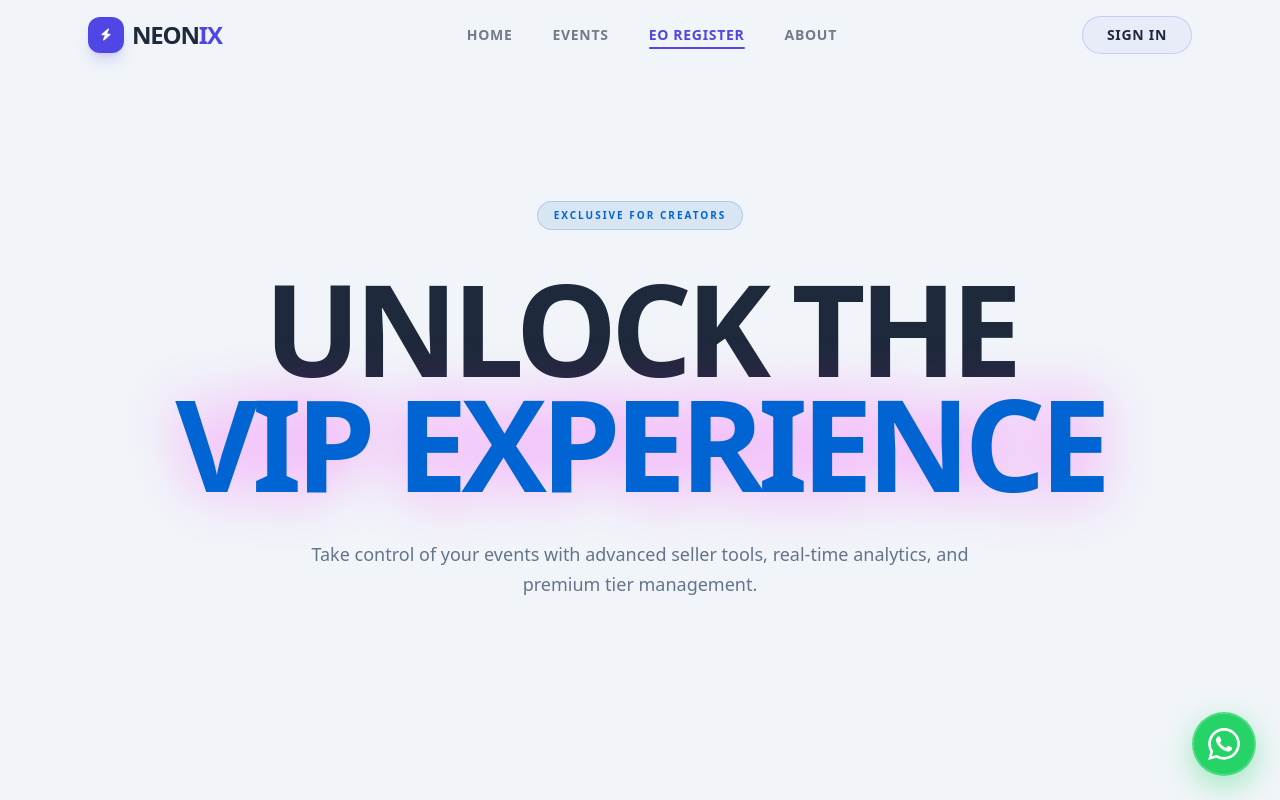
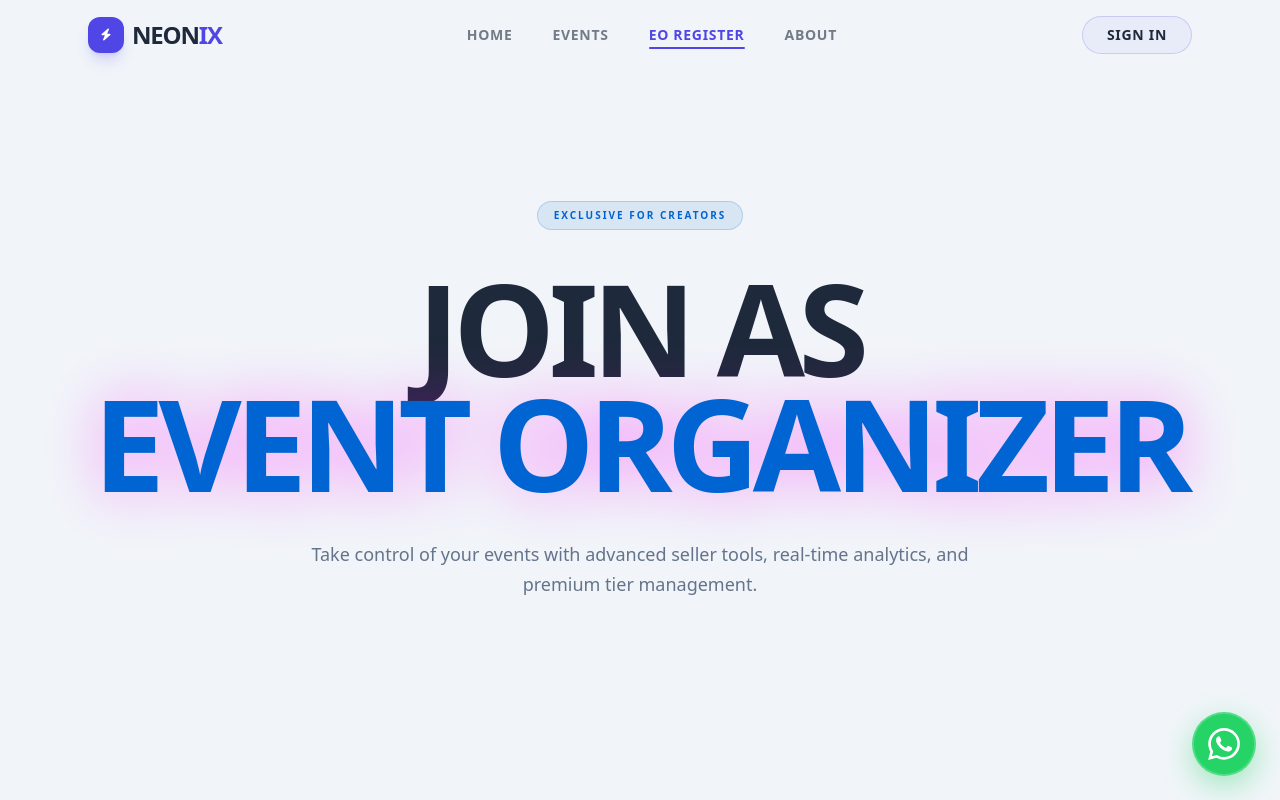
Before and after one commit to chilmi89/Neonix, a Next.js app: page /vip-access in a window 1280 px wide. Shown: the top 800 px of the page. Built offline with nearby package versions, Linux system fonts and the light colour scheme; no server answers.

Commit message:
update  judul eo

```diff
--- a/src/app/(frontend)/vip-access/page.tsx
+++ b/src/app/(frontend)/vip-access/page.tsx
@@ -132,8 +132,8 @@ export default function VipAccessPage() {
                         transition={{ delay: 0.1 }}
                         className="text-6xl md:text-8xl lg:text-9xl font-black mb-10 tracking-tighter leading-[0.9] uppercase"
                     >
-                        UNLOCK THE<br />
-                        <span className="text-neon-pink drop-shadow-[0_0_30px_rgba(255,0,255,0.4)]">VIP EXPERIENCE</span>
+                        JOIN AS<br />
+                        <span className="text-neon-pink drop-shadow-[0_0_30px_rgba(255,0,255,0.4)]">EVENT ORGANIZER</span>
                     </motion.h1>
 
                     <motion.p
```
